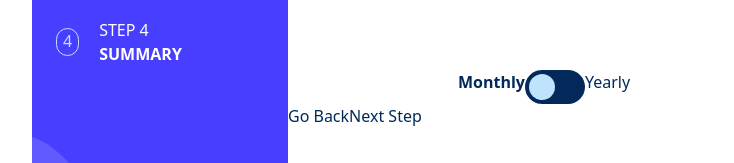
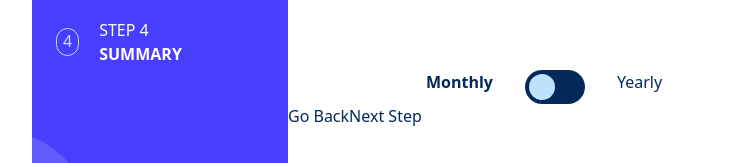
Before and after one commit to PrivDDOS/Angular-multiple-step-form, an Angular app: page / in a window 1280 px wide. Shown: the part 334-497 px from the top of the page, without its empty margins (224-958 px from the left). Built offline with nearby package versions, Linux system fonts and the light colour scheme.

Commit message:
remove transition for plan-box, added togglePlan for plan-option

```diff
--- a/src/app/components/home/home-component.css
+++ b/src/app/components/home/home-component.css
@@ -2,7 +2,3 @@
     background-image: url('/assets/images/bg-sidebar-desktop.svg');
     background-repeat: no-repeat;
 }
-
-.plan-box {
-    transition: border 0.3s ease-in-out; /* Smooth transition */
-}
--- a/src/app/components/home/home-component.html
+++ b/src/app/components/home/home-component.html
@@ -199,8 +199,15 @@ class="w-full h-screen flex justify-center items-center">
 
                     </div>
 
+                </div>
+
                 <div class="plan-option flex justify-center align-center">
-                        <h2 class="font-semibold">Monthly</h2>
+                    <h2
+                    class="pr-8"
+                    [ngClass]="planOptionSelect ? 'font-thin' : 'font-semibold'"
+                    >
+                    Monthly
+                    </h2>
 
                     <label
                     class="switch relative inline-block w-[60px] h-[34px]">
@@ -214,16 +221,18 @@ class="w-full h-screen flex justify-center items-center">
                         before:bg-[var(--color-blue-200)] before:transition-all before:duration-[400ms]
                         rounded-[34px] before:rounded-[50%]
                         peer-checked:before:left-[30px]"
+                        (click)="togglePlan()"
                         >
                         </span>
                     </label>
 
-                        <h2>Yearly</h2>
+                    <h2
+                    class="pl-8"
+                    [ngClass]="planOptionSelect ? 'font-bold' : 'font-thin'"
+                    >
+                    Yearly
+                    </h2>
                 </div>
-
-                </div>
-
-
 
 
                 <div class="btn">
--- a/src/app/components/home/home-component.ts
+++ b/src/app/components/home/home-component.ts
@@ -17,6 +17,7 @@ export class HomeComponent {
   userInfo = new UserInfo('', '', '')
 
   selectedPlan: string = '';
+  planOptionSelect: boolean = false;
 
   onSubmit(form: NgForm) {
 
@@ -37,4 +38,8 @@ export class HomeComponent {
     }
   }
 
+  togglePlan() {
+    this.planOptionSelect = !this.planOptionSelect
+  }
+
 }
```
Lines whose indentation alone changed are shown as unchanged.
